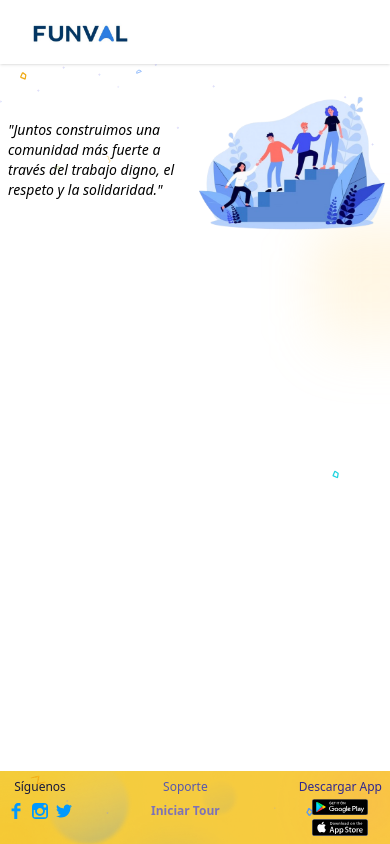
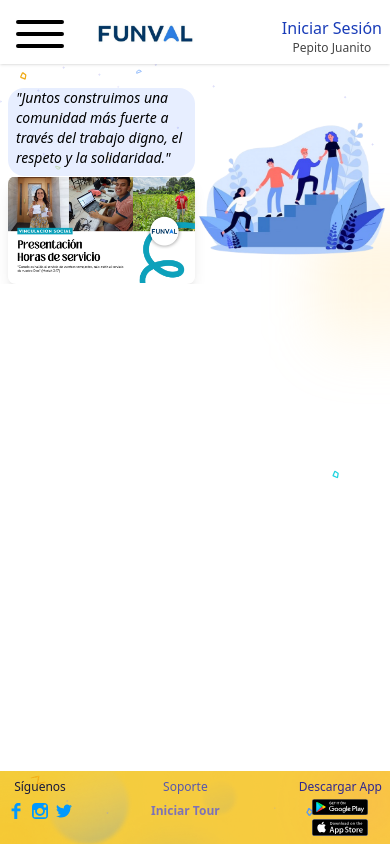
Before and after one commit to MuserOk/Horas-de-Servicio-Funval, a React (Vite) app: page / in a window 390 px wide. Built offline with nearby package versions, Linux system fonts and the light colour scheme; the HTML template or start-up script is replaced by a standard one.

Commit message:
incorpora los componentes creados por el equipo

```diff
--- a/src/App.jsx
+++ b/src/App.jsx
@@ -1,13 +1,14 @@
 import React from "react";
-import Login from "./pages/login";
 import { Routes, Route } from "react-router-dom";
+import { useEffect } from "react";
 import Home from "./pages/Home";
 import HorasDeServicio from "./pages/HorasDeServicio";
 import General from "./pages/General";
 import LaBrujula from "./pages/LaBrujula";
+import Login from "./pages/login";
 import Footer from "./components/Footer";
 import Header from "./components/Header";
-import { useEffect } from "react";
+
 
 export default function App() {
   // el dark mode se aplica segun la configuracion del usuario (automático)
--- a/src/components/Header.jsx
+++ b/src/components/Header.jsx
@@ -1,14 +1,26 @@
 import React from 'react'
+import MenuH from './MenuH'
+
+
+// NECESITAMOS UN useSATE Y useEFFECT PARA QUE EL INICIAR SESION ACTIVE LA PÁGINA DE LOG IN
+
+
 
 export default function Header() {
   return (
-    <div className=' w-full dark:bg-[#153862] h-[15%] flex justify-between items-end px-2 dark:md:px-6 dark:lg:px-10 pt-4 shadow-sm pb-2 md:pb-0'>
-      {/*COMPONENTE MENU */}
+    <div className='relative w-full dark:bg-[#153862] h-[15%] flex justify-between items-center px-2 dark:md:px-6 dark:lg:px-10 pt-4 shadow-sm pb-2 md:pb-0'>
 
+      <MenuH/>
       <img className='block dark:hidden h-10 md:h-16 lg:h-18' src="/images/funval-img-light.png" alt="logo funval" />
       <img className="hidden dark:block h-10 md:h-16 lg:h-18" src="/images/funval-img-dark.jpg" alt="logo funval"/>
 
-      {/*COMPONENTE LOG IN */}
+      <div>
+        {/*iniciar sesion cambia a cerrar sesion */}
+        <p className='text-blue-800 font-medium text-center md:text-lg cursor-pointer hover:text-blue-400 active:text-blue-950 dark:text-white'>Iniciar Sesión</p>
+        {/*aparece al iniciar sesión */}
+        <p className='text-xs lg:text-md font-medium animate-pulse text-center dark:text-white dark:font-bold'>Pepito Juanito</p>
+      </div>
+
     </div>
   )
 }
--- a/src/pages/MenuH.jsx
+++ b/src/components/MenuH.jsx
@@ -18,11 +18,11 @@ export default function MenuH() {
   };
 
   return (
-    <div className="w-full h-20 bg-amber-500 relative">
+    <div>
       {/* Botón hamburguesa */}
       <button
         onClick={() => setOpen(true)}
-        className="absolute top-5 left-5 lg:hidden"
+        className="absolute top-2 left-2 lg:hidden"
         aria-label="Abrir menú"
       >
         <svg
@@ -31,7 +31,7 @@ export default function MenuH() {
           viewBox="0 0 24 24"
           strokeWidth={1.5}
           stroke="currentColor"
-          className="w-8 h-8 text-black"
+          className="w-16 h-16 text-black dark:text-white cursor-pointer hover:text-gray-400 active:text-gray-800"
         >
           <path
             strokeLinecap="round"
@@ -44,39 +44,32 @@ export default function MenuH() {
       {/* Modal */}
       {open && (
         <div
-          className="fixed inset-0 z-50 bg-black/50 flex justify-start lg:hidden"
+          className="fixed inset-0 z-50 bg-black/40 flex justify-start lg:hidden"
           onClick={handleCloseOutside} // Cierra al hacer clic fuera
         >
           <div
-            className="bg-white w-full max-w-md rounded-b-lg shadow-lg p-6 mt-20 ml-5 mr-5 h-[32vh] overflow-visible relative border-3 border-black"
+            className="bg-blue-300/90 w-full max-w-xs rounded-b-lg shadow-[0px_1px_8px] p-6 mt-16  h-70 overflow-visible relative  border-t-0 border-r-1 border-b-1 border-l-1 border-white"
             onClick={stopPropagation} // Evita cierre si clic dentro del modal
           >
             {/* Botón cerrar */}
-            <button
-              onClick={() => setOpen(false)}
-              className="absolute top-1 right-1 hover:text-black text-xl"
-            >
-              <img
-                src="/exit.png"
-                alt="Cerrar"
-                className="w-6 active:-scale-150"
-              />
+            <button onClick={() => setOpen(false)} className="absolute top-1 right-1 text-white font-bold hover:bg-gray-400 text-xl active:bg-gray-600 bg-gray-600/80 mt-4 mr-2 w-8 h-8 rounded flex justify-center items-center">
+              X
             </button>
 
             {/* Contenido */}
-            <h2 className="text-3xl font-bold mb-4">Menú </h2>
-            <ul className="space-y-2 text-lg">
+            <h2 className="text-3xl font-bold mb-4 text-gray-100">Menú </h2>
+            <ul className="space-y-2 text-lg font-bold text-gray-600">
               {[
                 "Home",
                 "General",
                 "Horas de Servicio",
-                "La Burjula",
-                "Contactanos",
+                "La Brújula",
+                "Contáctos",
               ].map((block, index) => (
                 <li
                   key={index}
                   onClick={handleBlockClick}
-                  className="cursor-pointer hover:text-amber-600 active:text-blue-500"
+                  className="cursor-pointer hover:text-white active:text-gray-500 hover:bg-blue-900/30 px-4 rounded"
                 >
                   {block}
                 </li>
--- a/src/pages/Home.jsx
+++ b/src/pages/Home.jsx
@@ -1,9 +1,14 @@
 import React from 'react'
+import ServiceCarousel from "../components/ServiceCarousel"
+
 
 export default function Home() {
   return (
     <div className='dark:bg-gray-800 flex items-center overflow-hidden pt-6'>
-      <p className='text-sm sm:text-lg md:text-3xl sm:pl-4 md:pl-8 lg:pl-10 font-medium pl-2 dark:text-white'><em>"Juntos construimos una comunidad más fuerte a través del trabajo digno, el respeto y la solidaridad."</em></p>
+      <div className='ml-2'>
+        <p className='text-sm sm:text-lg md:text-3xl sm:pl-4 md:pl-8 lg:pl-10 font-medium pl-2 dark:text-white pb-2 bg-blue-600/10 rounded-2xl'><em>"Juntos construimos una comunidad más fuerte a través del trabajo digno, el respeto y la solidaridad."</em></p>
+        <ServiceCarousel />
+      </div>
       <img className='w-[50%] sm:w-[60%] sm:h-[18rem] md:h-[24rem] object-center dark:opacity-80' src="/images/felices-sirviendo.png" alt="fondo de pantallas" />
 
     </div>
```
Also changed, not shown: 1 other file (tests, documents, lock files or other folders).
